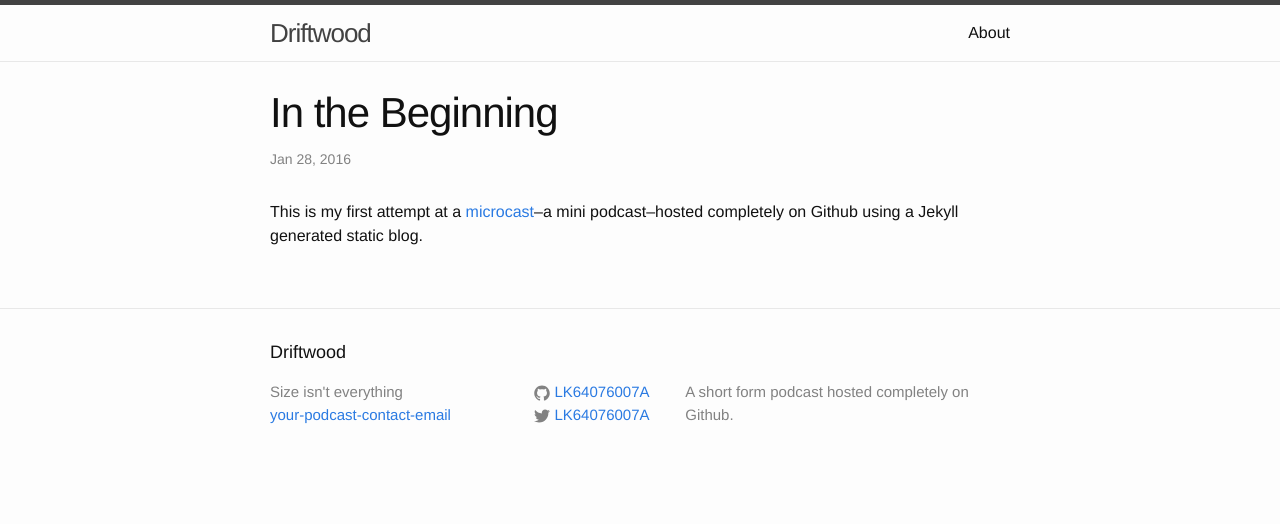
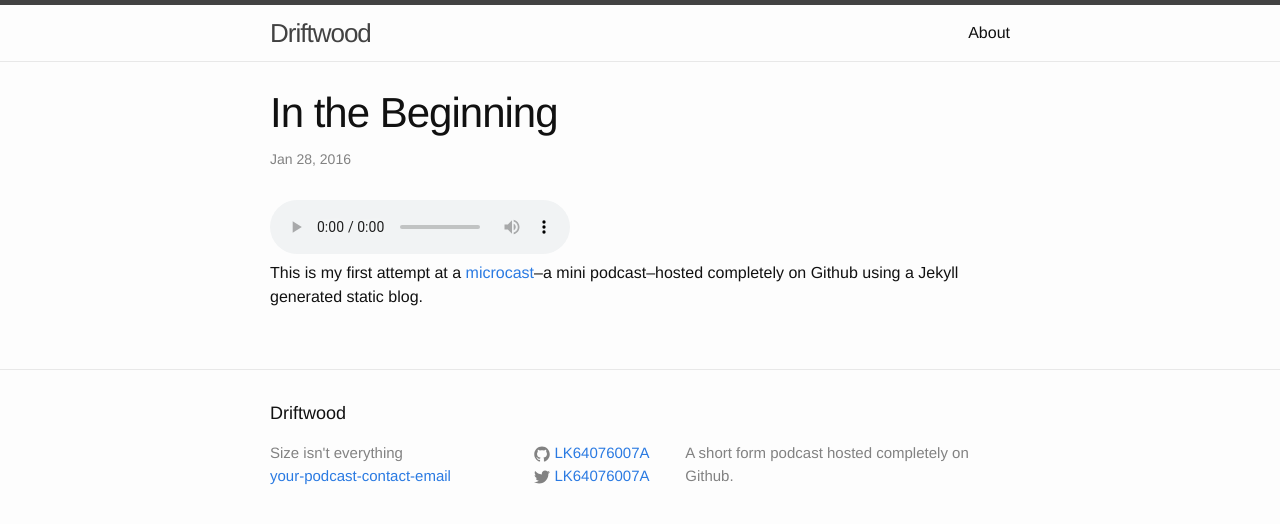
Before and after one commit to LK64076007A/microcast, a Jekyll site: the page built from _posts/2016-01-28-in-the-beginning.md, in a window 1280 px wide. Shown: the top 524 px of the page. Built offline with Jekyll 4.4.1, drawn with Linux system fonts in a browser that asks for light colours.

Commit message:
adding audio player

```diff
--- a/_posts/2016-01-28-in-the-beginning.md
+++ b/_posts/2016-01-28-in-the-beginning.md
@@ -12,5 +12,10 @@ block: "no" #means is shown in itunes
 permalink: /1
 ---
 {% for post in site.posts %}
+<audio controls>
+  <source src="{{site.url}}{{site.baseurl}}{{ post.file }}" type="audio/x-m4a">
+Your browser does not support the audio element.
+</audio>
+
 {{ post.summary }}
 {% endfor %}
```
